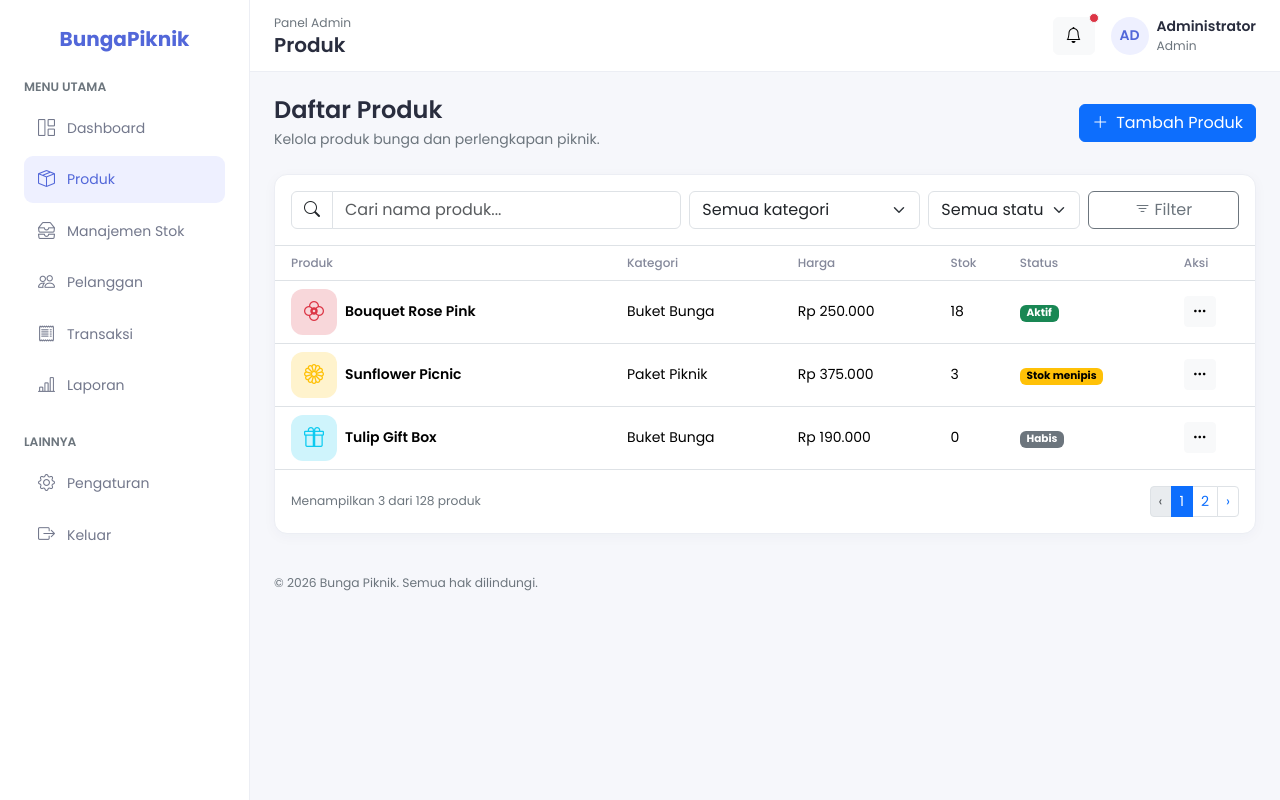
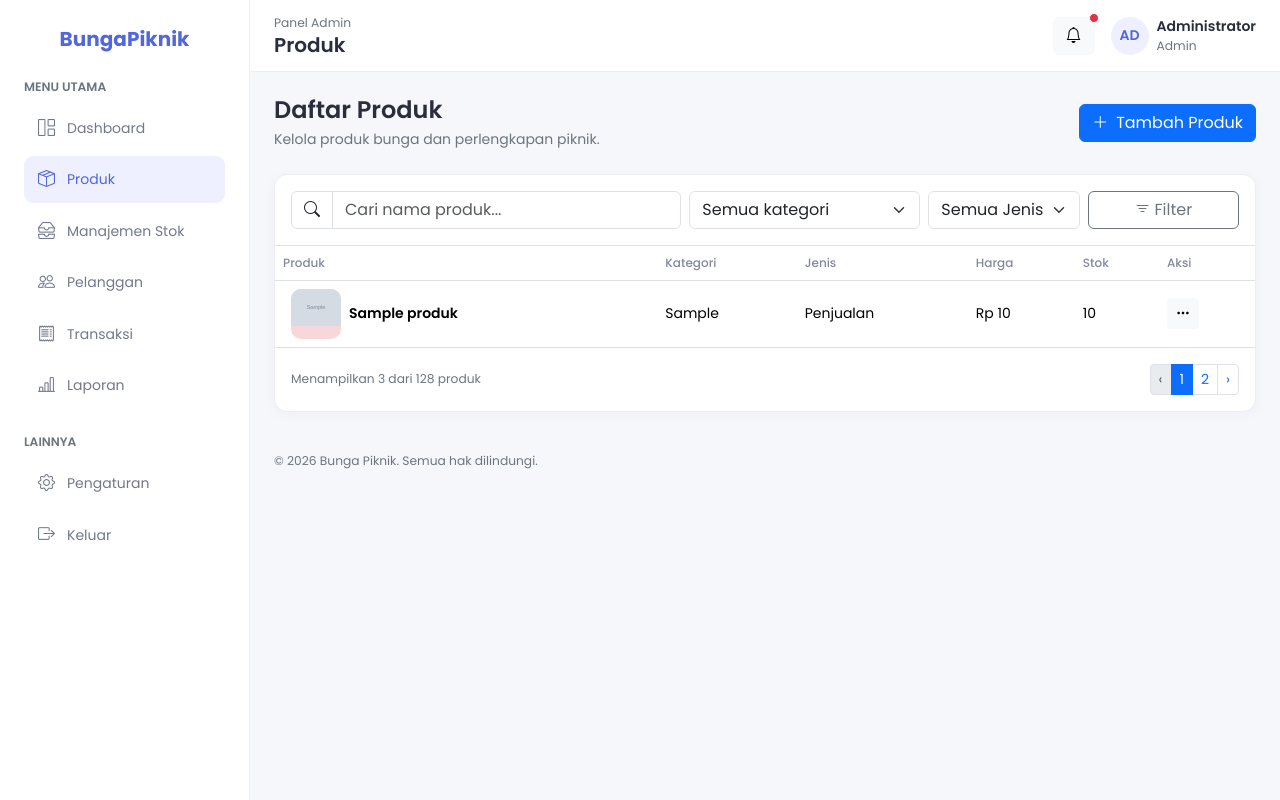
Before and after one commit to fauzanfazan122/bunga-piknik-laravel, a Laravel app: page /admin/produk in a window 1280 px wide. Run offline with Laravel 12, Linux system fonts and the light colour scheme; a user stored in the database is signed in; tables that the repository leaves empty hold one stand-in row (values such as "Sample post"); grey boxes marked "Sample" are stand-in pictures; parts of the project's set-up code (start-up, migrations or seed data) failed here and were passed over.

Commit message:
update fitur input produk

```diff
--- a/app/Http/Controllers/AdminController.php
+++ b/app/Http/Controllers/AdminController.php
@@ -28,13 +28,66 @@ class AdminController extends Controller
     }
     public function produk()
     {
-        return view(
-            'admin.produk.index',
+        // DATA REAL
+        $dataProduk = Produk::all();
+
+        return view('admin.produk.index', [
+            'produk' => $dataProduk,
+            'title' => 'Produk'
+        ]);
+    }
+
+    public function createProduk()
+    {
+        return view('admin.produk.create', [
+            'title' => 'Tambah Produk'
+        ]);
+    }
+
+    public function storeProduk(Request $request)
+    {
+
+        // validasi input
+        $validasi = $request->validate(
             [
-                'title' => 'Kelola Produk'
+                'nama' => 'required',
+                'deskripsi' => 'required',
+                'kategori' => 'required',
+                'jenis' => 'required',
+                'harga' => 'required',
+                'stock' => 'required',
+                'gambar' => 'required'
+            ],
+
+            // pesan error
+            [
+                'nama.required' => 'Nama produk harus diisi.',
+                'deskripsi.required' => 'Deskripsi produk harus diisi.',
+                'kategori.required' => 'Kategori produk harus diisi.',
+                'jenis.required' => 'Jenis produk harus diisi.',
+                'harga.required' => 'Harga produk harus diisi.',
+                'stock.required' => 'Stok produk harus diisi.',
+                'gambar.required' => 'Gambar produk harus diisi.'
             ]
         );
+
+        // simpan gambar
+        $gambar = $validasi['gambar']->store('produk', 'public');
+
+        // simpan data ke database
+        produk::create([
+            'nama' => $validasi['nama'],
+            'deskripsi' => $validasi['deskripsi'],
+            'kategori' => $validasi['kategori'],
+            'jenis' => $validasi['jenis'],
+            'harga' => $validasi['harga'],
+            'stock' => $validasi['stock'],
+            'gambar' => $gambar
+        ]);
+
+        return redirect()->route('admin.produk.create')->with('success', 'Produk berhasil ditambahkan!');
     }
+
     public function stok()
     {
         return view('admin.stok.index', [
--- a/app/Models/Produk.php
+++ b/app/Models/Produk.php
@@ -14,6 +14,8 @@ class Produk extends Model
     protected $fillable = [
         'nama',
         'deskripsi',
+        'kategori',
+        'jenis',
         'harga',
         'stock',
         'gambar'
--- a/public/css/admin.css
+++ b/public/css/admin.css
@@ -79,13 +79,13 @@ body {
     border-bottom: 1px solid #f0f1f5;
 }
 
-.stat-icon {
-    width: 46px;
-    height: 46px;
-    display: grid;
+.produk-gambar {
+    width: 50px;
+    height: 50px;
     place-items: center;
     border-radius: 12px;
-    font-size: 20px;
+    overflow: hidden;
+    border-radius: 10px;
 }
 
 .table thead th {
--- a/resources/views/admin/partials/sidebar.blade.php
+++ b/resources/views/admin/partials/sidebar.blade.php
@@ -11,7 +11,7 @@
             <i class="bi bi-grid-1x2"></i><span class="nav-label">Dashboard</span>
         </a>
         <a href="{{ route('admin.produk.index') }}"
-            class="admin-nav-link {{ request()->routeIs('admin.produk.index') ? 'active' : '' }}" title="Produk">
+            class="admin-nav-link {{ request()->routeIs('admin.produk.index', 'admin.produk.create', 'admin.produk.edit') ? 'active' : '' }}" title="Produk">
             <i class="bi bi-box-seam"></i><span class="nav-label">Produk</span>
         </a>
         <a href="{{ route('admin.stok.index') }}"
--- a/resources/views/admin/produk/index.blade.php
+++ b/resources/views/admin/produk/index.blade.php
@@ -1,10 +1,81 @@
 @extends('admin.layouts.app')
 @section('page_title', 'Produk')
 @section('content')
-    <div class="d-flex flex-wrap justify-content-between align-items-center gap-2 mb-4"><div><h2 class="h4 fw-semibold mb-1">Daftar Produk</h2><p class="text-secondary mb-0">Kelola produk bunga dan perlengkapan piknik.</p></div><a href="#" class="btn btn-primary"><i class="bi bi-plus-lg me-2"></i>Tambah Produk</a></div>
-    <div class="card admin-card"><div class="card-body border-bottom"><div class="row g-2"><div class="col-md-5"><div class="input-group"><span class="input-group-text bg-white"><i class="bi bi-search"></i></span><input class="form-control" placeholder="Cari nama produk..."></div></div><div class="col-md-3"><select class="form-select"><option>Semua kategori</option><option>Buket Bunga</option><option>Paket Piknik</option></select></div><div class="col-md-2"><select class="form-select"><option>Semua status</option><option>Aktif</option><option>Nonaktif</option></select></div><div class="col-md-2"><button class="btn btn-outline-secondary w-100"><i class="bi bi-filter me-1"></i>Filter</button></div></div></div><div class="table-responsive"><table class="table mb-0"><thead><tr><th class="ps-3">Produk</th><th>Kategori</th><th>Harga</th><th>Stok</th><th>Status</th><th>Aksi</th></tr></thead><tbody>
-        <tr><td class="ps-3"><div class="d-flex align-items-center gap-2"><div class="stat-icon bg-danger-subtle text-danger"><i class="bi bi-flower2"></i></div><span class="fw-semibold">Bouquet Rose Pink</span></div></td><td>Buket Bunga</td><td>Rp 250.000</td><td>18</td><td><span class="badge text-bg-success">Aktif</span></td><td><a href="#" class="btn btn-sm btn-light"><i class="bi bi-three-dots"></i></a></td></tr>
-        <tr><td class="ps-3"><div class="d-flex align-items-center gap-2"><div class="stat-icon bg-warning-subtle text-warning"><i class="bi bi-flower1"></i></div><span class="fw-semibold">Sunflower Picnic</span></div></td><td>Paket Piknik</td><td>Rp 375.000</td><td>3</td><td><span class="badge text-bg-warning">Stok menipis</span></td><td><a href="#" class="btn btn-sm btn-light"><i class="bi bi-three-dots"></i></a></td></tr>
-        <tr><td class="ps-3"><div class="d-flex align-items-center gap-2"><div class="stat-icon bg-info-subtle text-info"><i class="bi bi-gift"></i></div><span class="fw-semibold">Tulip Gift Box</span></div></td><td>Buket Bunga</td><td>Rp 190.000</td><td>0</td><td><span class="badge text-bg-secondary">Habis</span></td><td><a href="#" class="btn btn-sm btn-light"><i class="bi bi-three-dots"></i></a></td></tr>
-    </tbody></table></div><div class="d-flex justify-content-between align-items-center p-3 text-secondary small"><span>Menampilkan 3 dari 128 produk</span><nav><ul class="pagination pagination-sm mb-0"><li class="page-item disabled"><a class="page-link" href="#">‹</a></li><li class="page-item active"><a class="page-link" href="#">1</a></li><li class="page-item"><a class="page-link" href="#">2</a></li><li class="page-item"><a class="page-link" href="#">›</a></li></ul></nav></div></div>
+
+    <div class="d-flex flex-wrap justify-content-between align-items-center gap-2 mb-4">
+        <div>
+            <h2 class="h4 fw-semibold mb-1">Daftar Produk</h2>
+            <p class="text-secondary mb-0">Kelola produk bunga dan perlengkapan piknik.</p>
+        </div>
+        <a href="{{ route('admin.produk.create') }}" class="btn btn-primary"><i class="bi bi-plus-lg me-2"></i>Tambah
+            Produk</a>
+    </div>
+
+    <div class="card admin-card">
+        <div class="card-body border-bottom">
+            <div class="row g-2">
+                <div class="col-md-5">
+                    <div class="input-group"><span class="input-group-text bg-white"><i
+                                class="bi bi-search"></i></span><input class="form-control"
+                            placeholder="Cari nama produk..."></div>
+                </div>
+                <div class="col-md-3"><select class="form-select">
+                        <option>Semua kategori</option>
+                        <option>Bunga Segar</option>
+                        <option>Bucket Bunga</option>
+                        <option>Wedding Bucket</option>
+                    </select></div>
+                <div class="col-md-2"><select class="form-select">
+                        <option>Semua Jenis</option>
+                        <option>Penjualan</option>
+                        <option>Penyewaan</option>
+                    </select></div>
+                <div class="col-md-2"><button class="btn btn-outline-secondary w-100"><i
+                            class="bi bi-filter me-1"></i>Filter</button></div>
+            </div>
+        </div>
+        <div class="table-responsive">
+            <table class="table mb-0">
+                <thead>
+                    <tr>
+                        <th class="p3">Produk</th>
+                        <th>Kategori</th>
+                        <th>Jenis</th>
+                        <th>Harga</th>
+                        <th>Stok</th>
+                        <th>Aksi</th>
+                    </tr>
+                </thead>
+                <tbody>
+                    @foreach ($produk as $items)
+                        <tr>
+                            <td class="ps-3">
+                                <div class="d-flex align-items-center gap-2">
+                                    <div class="produk-gambar bg-danger-subtle text-danger"><img src="{{ asset('storage/' . $items->gambar) }}"
+                                            alt="{{ $items->nama }}" class="img-fluid"></div>
+                                    <span class="fw-semibold">{{ $items->nama }}</span>
+                                </div>
+                            </td>
+                            <td>{{ $items->kategori }}</td>
+                            <td>{{ $items->jenis }}</td>
+                            <td>Rp {{ number_format($items->harga, 0, ',', '.') }}</td>
+                            <td>{{ $items->stock }}</td>
+                            <td><a href="#" class="btn btn-sm btn-light"><i class="bi bi-three-dots"></i></a></td>
+                        </tr>
+                    @endforeach
+                </tbody>
+            </table>
+        </div>
+        <div class="d-flex justify-content-between align-items-center p-3 text-secondary small"><span>Menampilkan 3 dari 128
+                produk</span>
+            <nav>
+                <ul class="pagination pagination-sm mb-0">
+                    <li class="page-item disabled"><a class="page-link" href="#">‹</a></li>
+                    <li class="page-item active"><a class="page-link" href="#">1</a></li>
+                    <li class="page-item"><a class="page-link" href="#">2</a></li>
+                    <li class="page-item"><a class="page-link" href="#">›</a></li>
+                </ul>
+            </nav>
+        </div>
+    </div>
 @endsection
--- a/resources/views/produk.blade.php
+++ b/resources/views/produk.blade.php
@@ -10,7 +10,7 @@
             @foreach ($produk as $data)
                 <div class="col-lg-4 col-md-6 col-sm-6 col-12 p-4">
                     <div class="card pb-3 h-100" style="max-height: 30rem;">
-                        <img src="{{ $data['gambar'] }}"
+                        <img src="{{ asset('storage/' . $data['gambar']) }}"
                             class="card-img-top w-100 object-fit-cover " alt="..."
                             style="height: 18rem; object-position: top;">
                         <div class="card-body">
--- a/routes/web.php
+++ b/routes/web.php
@@ -48,6 +48,12 @@ Route::get('admin', [AdminController::class, "index"])->name("admin")->middlewar
 // admin produk
 Route::get('admin/produk', [AdminController::class, "produk"])->name("admin.produk.index")->middleware('admin');
 
+// admin produk create
+Route::get('admin/produk/create', [AdminController::class, "createProduk"])->name("admin.produk.create")->middleware('admin');
+
+// admin produk store
+Route::post('admin/produk', [AdminController::class, "storeProduk"])->name("admin.produk.store")->middleware('admin');
+
 // admin stok
 Route::get('admin/stok', [AdminController::class, "stok"])->name("admin.stok.index")->middleware('admin');
 
```
Also changed, not shown: resources/views/admin/produk/create.blade.php (+93 -2 lines), resources/views/admin/produk/edit.blade.php (+32 -2 lines), resources/views/admin/produk/show.blade.php (+39 -2 lines), database/migrations/2026_11_27_151116_add_kategori_to_tb_produk.php (added).
